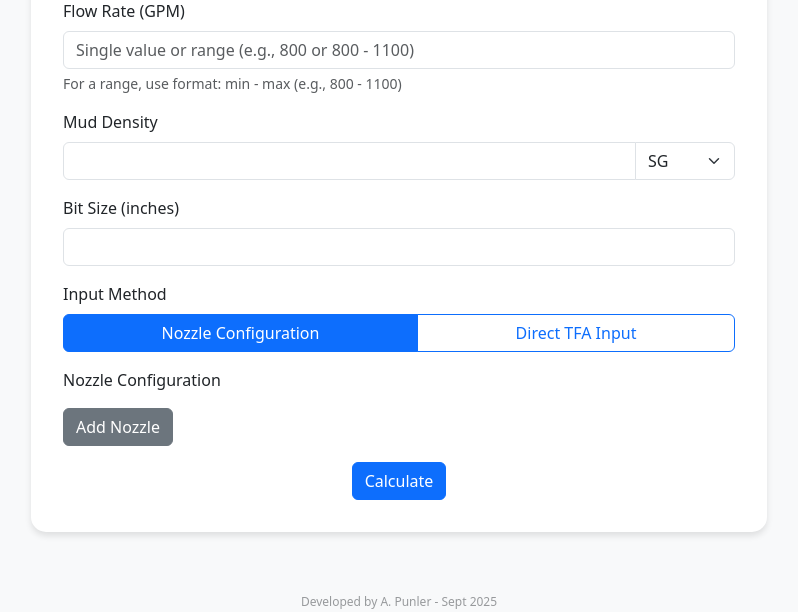
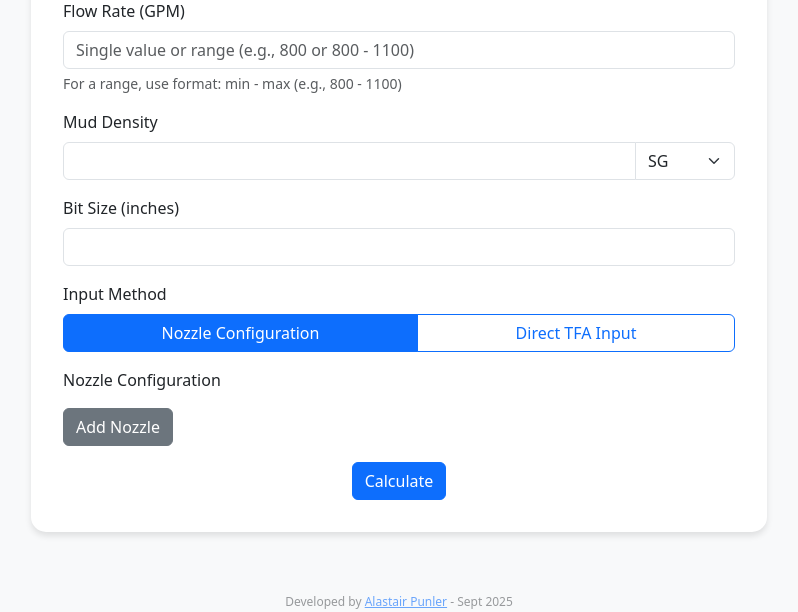
Before and after one commit to alastair-punler/DrillBitHydraulics, a Flask app: page / in a window 1280 px wide. Shown: the part 211-823 px from the top of the page, without its empty margins (241-1039 px from the left). Run offline with Flask 3, Linux system fonts and the light colour scheme.

Commit message:
Update developer credit in index.html

```diff
--- a/templates/index.html
+++ b/templates/index.html
@@ -223,7 +223,9 @@
             </div>
         </div>
         <div class="text-center mt-4">
-            <small class="text-muted" style="font-size: 0.75rem; opacity: 0.6;">Developed by A. Punler - Sept 2025</small>
+            <small class="text-muted" style="font-size: 0.75rem; opacity: 0.6;">
+                Developed by <a href="punler.com" target="_blank" rel="noopener noreferrer">Alastair Punler</a> - Sept 2025
+            </small>
         </div>
     </div>
 
```
